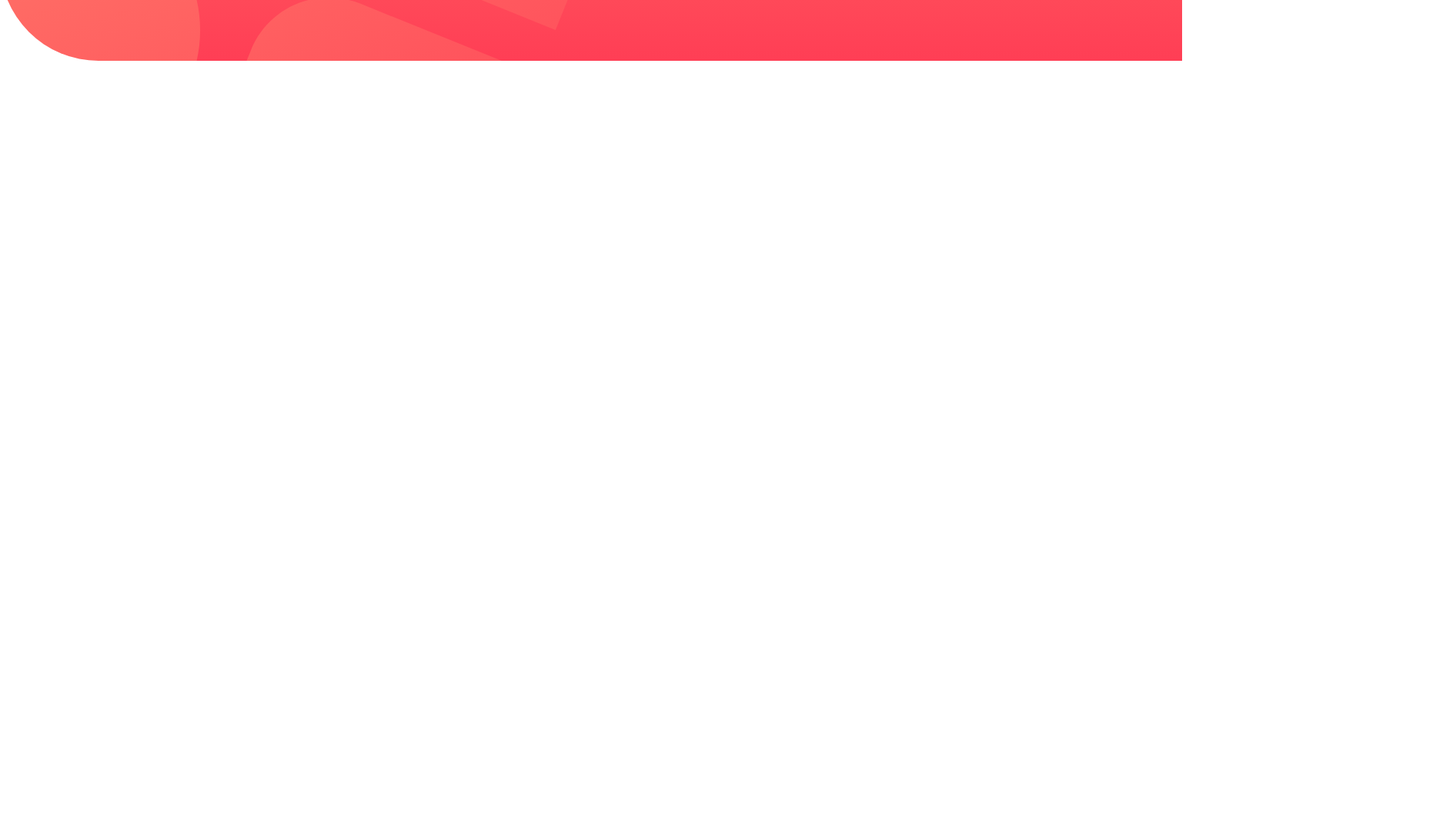
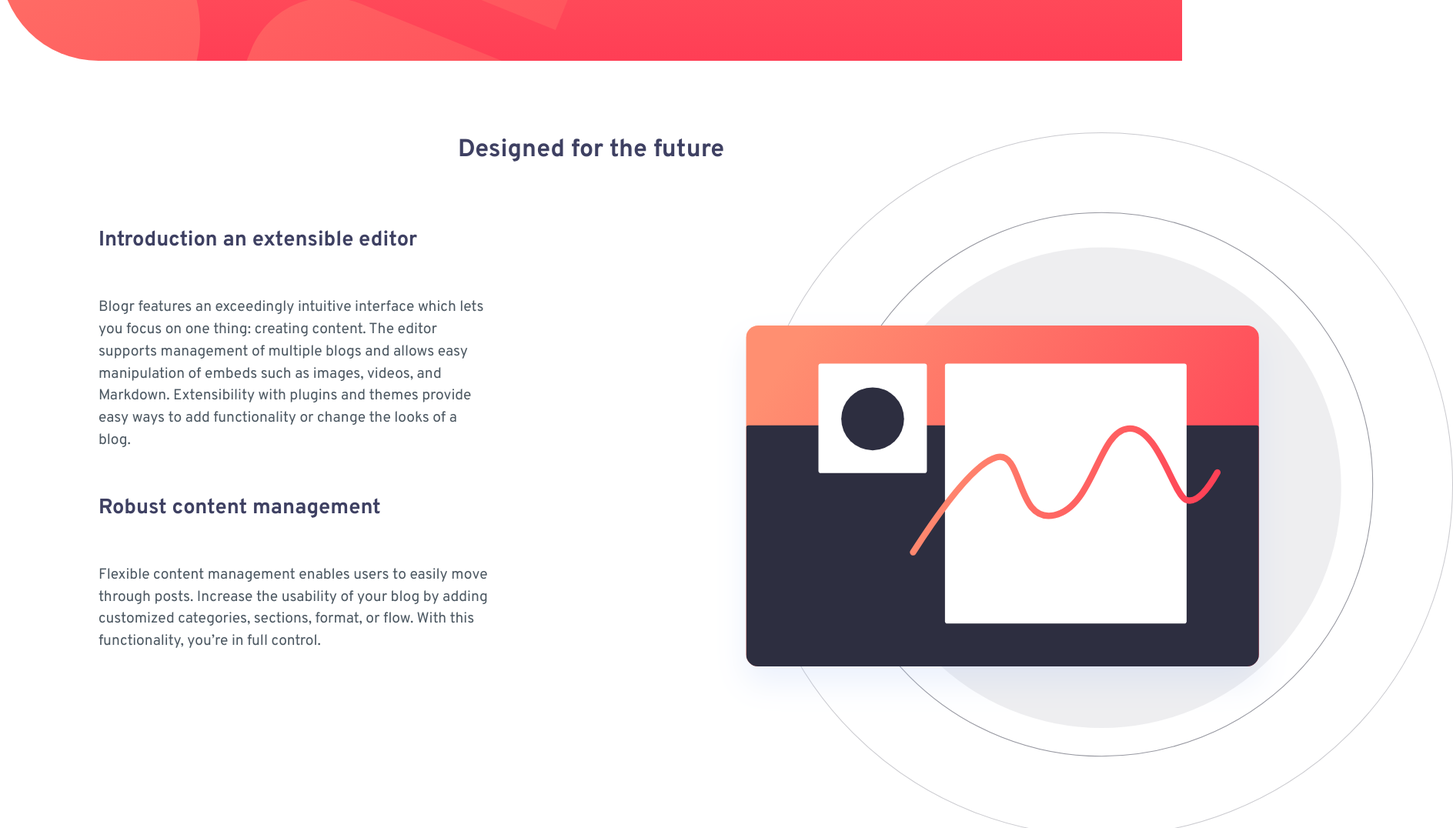
Before and after one commit to jonmc89/blogr-landing-page-main, a plain HTML site: page index.html in a window 1536 px wide. Shown: the part 508-1584 px from the top of the page at 77% size, 1888 px wide, since content can reach past the window. Before the commit the page ends 800 px from the top, so only its background shows below. Drawn offline with Linux system fonts and the light colour scheme.

Commit message:
First Article:
Content, Styles and Responsive design added.

Jon M

```diff
--- a/index.html
+++ b/index.html
@@ -113,6 +113,49 @@
                 </div>
             </section>
         </header>
+        <main>
+            <section class="first-article">
+                <h2 class="first-article-header">Designed for the future</h2>
+                <div class="first-article-content-container">
+                    <div class="first-article-img-container">
+                        <img
+                            class="first-article-img-mobile"
+                            src="./images/illustration-editor-mobile.svg"
+                            alt=""
+                        />
+                        <img
+                            class="first-article-img-desktop"
+                            src="./images/illustration-editor-desktop.svg"
+                            alt=""
+                        />
+                    </div>
+                    <div class="first-article-text-container">
+                        <h3 class="first-article-subheader">
+                            Introduction an extensible editor
+                        </h3>
+                        <p class="first-article-text">
+                            Blogr features an exceedingly intuitive interface
+                            which lets you focus on one thing: creating content.
+                            The editor supports management of multiple blogs and
+                            allows easy manipulation of embeds such as images,
+                            videos, and Markdown. Extensibility with plugins and
+                            themes provide easy ways to add functionality or
+                            change the looks of a blog.
+                        </p>
+                        <h3 class="first-article-subheader">
+                            Robust content management
+                        </h3>
+                        <p class="first-article-text">
+                            Flexible content management enables users to easily
+                            move through posts. Increase the usability of your
+                            blog by adding customized categories, sections,
+                            format, or flow. With this functionality, you’re in
+                            full control.
+                        </p>
+                    </div>
+                </div>
+            </section>
+        </main>
         <script src="script.js"></script>
     </body>
 </html>
--- a/style.css
+++ b/style.css
@@ -26,6 +26,7 @@
 
 body {
     font-family: "Overpass", Arial, Helvetica, sans-serif;
+    overflow-x: hidden;
 }
 
 /* Main Styles */
@@ -37,6 +38,7 @@ header {
     border-bottom-left-radius: 8rem;
     color: var(--white);
     height: 36.7rem;
+    margin-block-end: 6rem;
     padding: 3.5rem 2rem;
     position: relative;
 }
@@ -332,3 +334,107 @@ button {
 .drop-menu-link:hover {
     color: var(--red500);
 }
+
+/* First Article */
+
+.first-article {
+    margin-block-end: 6rem;
+    padding: 0 2rem;
+}
+
+@media screen and (min-width: 51.25rem) {
+    .first-article {
+        padding: 0 8rem;
+    }
+}
+.first-article-content-container {
+    align-items: center;
+    display: flex;
+    flex-direction: column;
+    gap: 3.5rem;
+}
+
+@media screen and (min-width: 90em) {
+    .first-article-content-container {
+        flex-direction: row-reverse;
+        gap: 3rem;
+    }
+}
+
+.first-article-img-container {
+    position: relative;
+
+    width: 100%;
+}
+
+.first-article-text-container {
+    align-items: center;
+    display: flex;
+    flex-direction: column;
+    gap: 3.5rem;
+}
+
+.first-article-img-mobile {
+    height: auto;
+    width: 100%;
+}
+
+.first-article-img-desktop {
+    display: none;
+}
+
+@media screen and (min-width: 90em) {
+    .first-article-img-mobile {
+        display: none;
+    }
+
+    .first-article-img-desktop {
+        display: block;
+        position: absolute;
+        height: auto;
+        top: -25rem;
+        right: -30rem;
+        width: 60rem;
+    }
+}
+
+.first-article-header,
+.first-article-subheader {
+    color: var(--purple900);
+}
+
+.first-article-header {
+    font-size: 2rem;
+    margin-block-end: 3.5rem;
+    text-align: center;
+}
+
+@media screen and (min-width: 90em) {
+    .first-article-header {
+        margin-block-end: 5rem;
+    }
+}
+
+.first-article-subheader {
+    font-size: 1.7rem;
+    text-align: center;
+    width: 100%;
+}
+
+.first-article-text {
+    color: var(--grey600);
+    font-size: 1.2rem;
+    line-height: 150%;
+    text-align: center;
+}
+
+@media screen and (min-width: 90em) {
+    .first-article-text-container {
+        width: 70%;
+    }
+
+    .first-article-subheader,
+    .first-article-text {
+        text-align: left;
+    }
+}
```
Also changed, not shown: text.txt.
